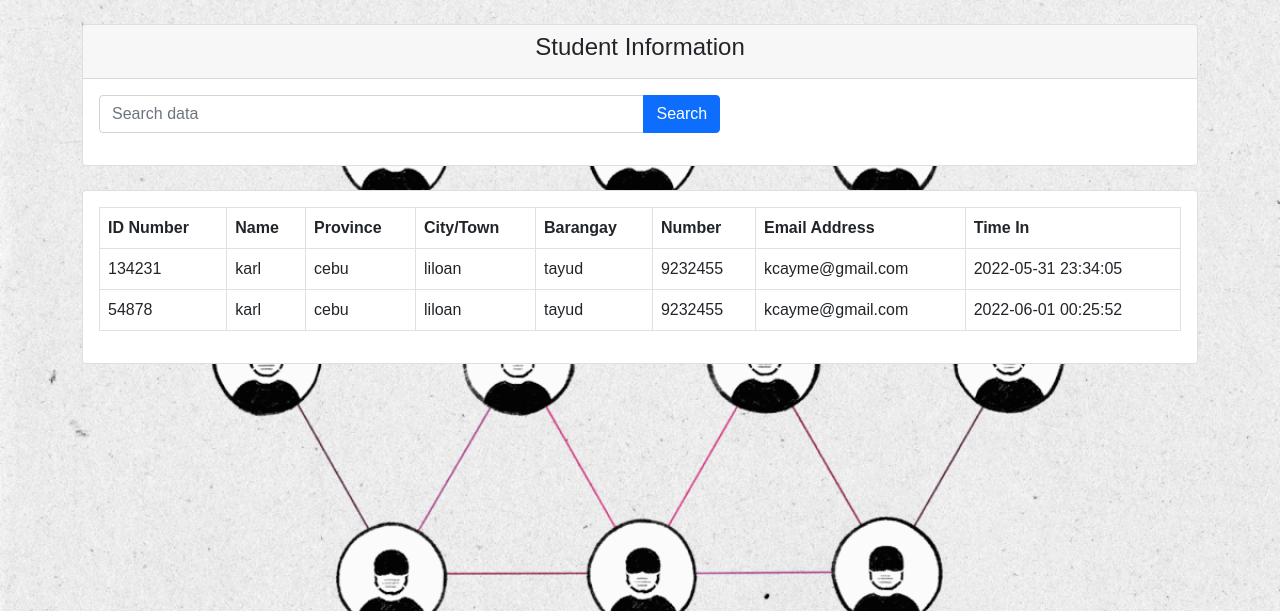
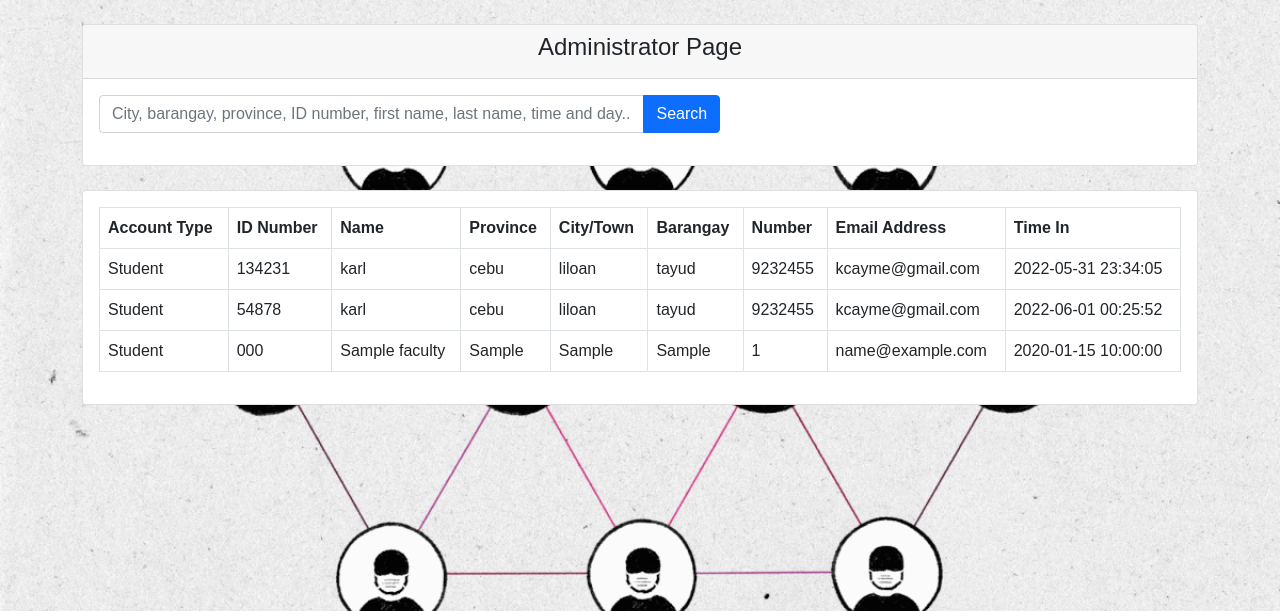
Before and after one commit to kcayme/web_dev, a PHP site: page /admin_access.php in a window 1280 px wide. Shown: the top 611 px of the page. Run offline with PHP 8.4, Linux system fonts and the light colour scheme; data comes from the database, SQL or seed files in the repository; tables that the repository leaves empty hold one stand-in row (values such as "Sample post").

Commit message:
student and faculty

```diff
--- a/admin_access.php
+++ b/admin_access.php
@@ -22,7 +22,7 @@
             <div class="col-md-12">
                 <div class="card mt-4">
                     <div class="card-header">
-                        <h4>Student Information</h4>
+                        <h4>Administrator Page</h4>
                     </div>
                     <div class="card-body">
                         <div class="row">
@@ -30,7 +30,7 @@
 
                                 <form action="" method="GET">
                                     <div class="input-group mb-3">
-                                        <input type="text" name="search" required value="<?php if(isset($_GET['search'])){echo $_GET['search']; } ?>" class="form-control" placeholder="Search data">
+                                        <input type="text" name="search" placeholder="City, barangay, province, ID number, first name, last name, time and day..." value="<?php if(isset($_GET['search'])){echo $_GET['search']; } ?>" class="form-control" placeholder="Search data">
                                         <button type="submit" class="btn btn-primary">Search</button>
                                     </div>
                                 </form>
@@ -47,6 +47,7 @@
                         <table class="table table-bordered">
                             <thead>
                                 <tr>
+                                    <th>Account Type</th>
                                     <th>ID Number</th>
                                     <th>Name</th>
                                     <th>Province</th>
@@ -66,13 +67,14 @@
                                         $filtervalues = $_GET['search'];
                                         $query = "SELECT * FROM students WHERE CONCAT(id_number,name,province,citytown,barangay,number,email,time_in) LIKE '%$filtervalues%' ";
                                         $query_run = mysqli_query($con, $query);
-
-                                        if(mysqli_num_rows($query_run) > 0)
+                                        $student_match = mysqli_num_rows($query_run);
+                                        if($student_match > 0)
                                         {
                                             foreach($query_run as $items)
                                             {
                                                 ?>
                                                 <tr>
+                                                    <td><?= "Student"; ?></td>
                                                     <td><?= $items['id_number']; ?></td>
                                                     <td><?= $items['name']; ?></td>
                                                     <td><?= $items['province']; ?></td>
@@ -85,25 +87,16 @@
                                                 <?php
                                             }
                                         }
-                                        else
-                                        {
-                                            ?>
-                                                <tr>
-                                                    <td colspan="8">No Record Found</td>
-                                                </tr>
-                                            <?php
-                                        }
-                                    }
-                                    else
-                                    {
-                                        $query = "SELECT * FROM students";
+                                        $query = "SELECT * FROM faculty WHERE CONCAT(id_number,name,province,citytown,barangay,number,email,time_in) LIKE '%$filtervalues%' ";
                                         $query_run = mysqli_query($con, $query);
-                                        if(mysqli_num_rows($query_run) > 0)
+                                        $faculty_match = mysqli_num_rows($query_run);
+                                        if($faculty_match > 0)
                                         {
                                             foreach($query_run as $items)
                                             {
                                                 ?>
                                                 <tr>
+                                                    <td><?= "Faculty/Staff"; ?></td>
                                                     <td><?= $items['id_number']; ?></td>
                                                     <td><?= $items['name']; ?></td>
                                                     <td><?= $items['province']; ?></td>
@@ -116,7 +109,61 @@
                                                 <?php
                                             }
                                         }
-                                        else
+                                        else if ($faculty_match == 0 && $student_match == 0){
+                                            ?>
+                                                <tr>
+                                                    <td colspan="8">No Record Found</td>
+                                                </tr>
+                                            <?php
+                                        }
+                                    }
+                                    else if (empty($_GET['search'])){
+                                        $query = "SELECT * FROM students";
+                                        $query_run = mysqli_query($con, $query);
+                                        $student_match = mysqli_num_rows($query_run);
+                                        if($student_match > 0)
+                                        {
+                                            foreach($query_run as $items)
+                                            {
+                                                ?>
+                                                <tr>
+                                                    <td><?= "Student"; ?></td>
+                                                    <td><?= $items['id_number']; ?></td>
+                                                    <td><?= $items['name']; ?></td>
+                                                    <td><?= $items['province']; ?></td>
+                                                    <td><?= $items['citytown']; ?></td>
+                                                    <td><?= $items['barangay']; ?></td>
+                                                    <td><?= $items['number']; ?></td>
+                                                    <td><?= $items['email']; ?></td>
+                                                    <td><?= $items['time_in']; ?></td>
+                                                </tr>
+                                                <?php
+                                            }
+                                        }
+
+                                        $query = "SELECT * FROM faculty";
+                                        $query_run = mysqli_query($con, $query);
+                                        $faculty_match = mysqli_num_rows($query_run);
+                                        if($faculty_match > 0)
+                                        {
+                                            foreach($query_run as $items)
+                                            {
+                                                ?>
+                                                <tr>
+                                                    <td><?= "Student"; ?></td>
+                                                    <td><?= $items['id_number']; ?></td>
+                                                    <td><?= $items['name']; ?></td>
+                                                    <td><?= $items['province']; ?></td>
+                                                    <td><?= $items['citytown']; ?></td>
+                                                    <td><?= $items['barangay']; ?></td>
+                                                    <td><?= $items['number']; ?></td>
+                                                    <td><?= $items['email']; ?></td>
+                                                    <td><?= $items['time_in']; ?></td>
+                                                </tr>
+                                                <?php
+                                            }
+                                        }
+                                        else if ($faculty_match == 0 && $student_match == 0)
                                         {
                                             ?>
                                                 <tr>
```
